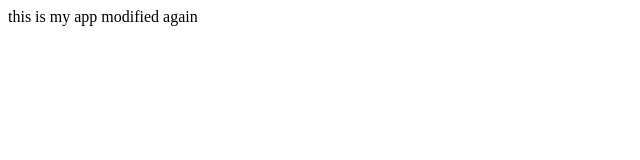
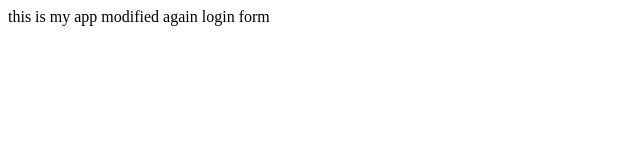
Before and after one commit to Suresh-Jagwani/my_app_sample, a plain HTML site: page index.html in a window 1280 px wide. Shown: the full height of the page, 0-640 px from the left. Drawn offline with Linux system fonts and the light colour scheme.

Commit message:
login form

```diff
--- a/index.html
+++ b/index.html
@@ -6,6 +6,7 @@
 </head>
 <body>
 	this is my app modified again
+	login form
 
 </body>
 </html>
```
Also changed, not shown: login.html (added, +1 -0 lines).
